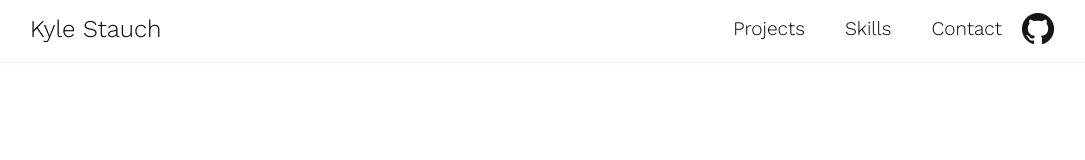
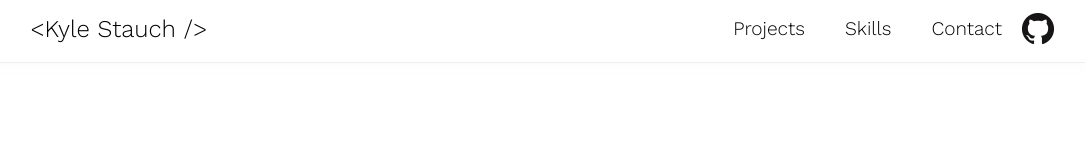
Before and after one commit to KyleS-99/Portfolio-Site, a React (Create React App) app in the folder client/: page / in a window 1280 px wide. Shown: the top 160 px of the page, without its empty margins (98-1183 px from the left). Built offline with nearby package versions, Linux system fonts and the light colour scheme.

Commit message:
Changed html in header and footer

```diff
--- a/client/src/components/Footer.js
+++ b/client/src/components/Footer.js
@@ -54,7 +54,7 @@ const Footer = ({ scrollToTop }) => (
             target="_blank"
             rel="noopener noreferrer"
         >
-            (view source)
+            &lt;view source /&gt;
         </ViewSource>
 
         <Circle onClick={scrollToTop}>
--- a/client/src/components/Navbar.js
+++ b/client/src/components/Navbar.js
@@ -206,7 +206,7 @@ const Navbar = (props) => {
                 </HamburgerContainer>
 
                 <Nav active={active}>
-                    <Logo active={active} onClick={props.scrollToTop}>kyle stauch</Logo>
+                    <Logo active={active} onClick={props.scrollToTop}>&lt;kyle stauch /&gt;</Logo>
 
                     <NavLinkContainer active={active}>
                         <StyledLink
```
